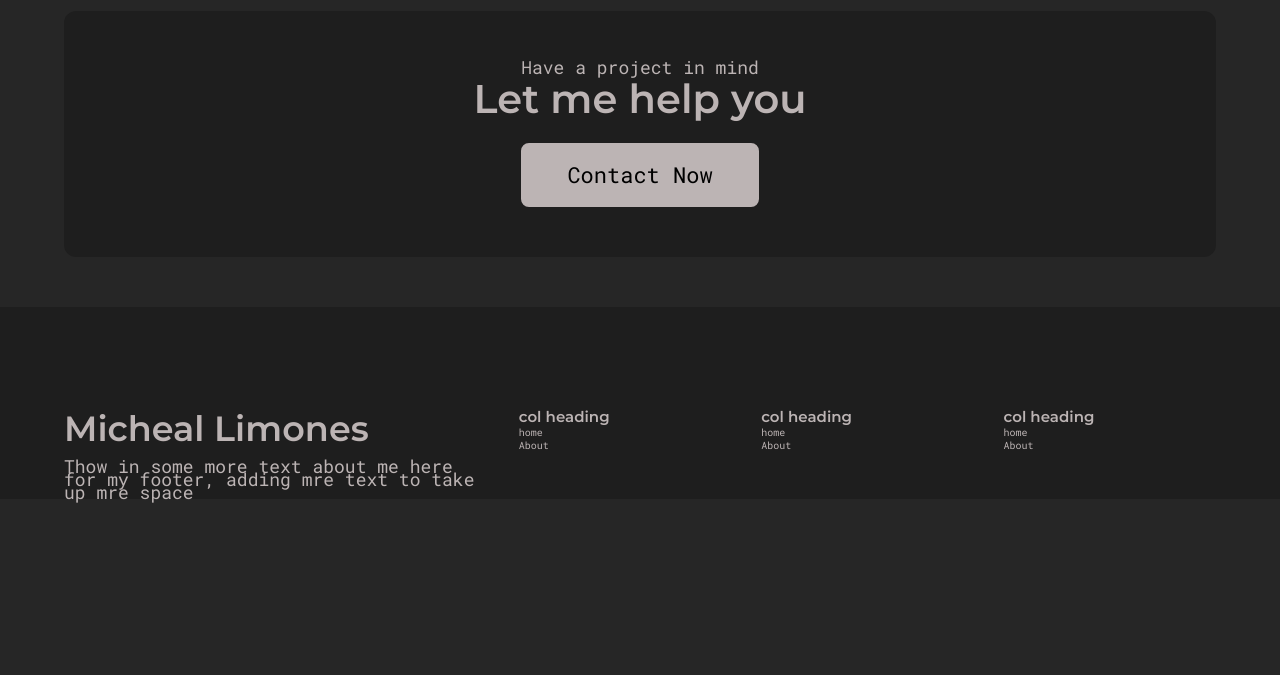
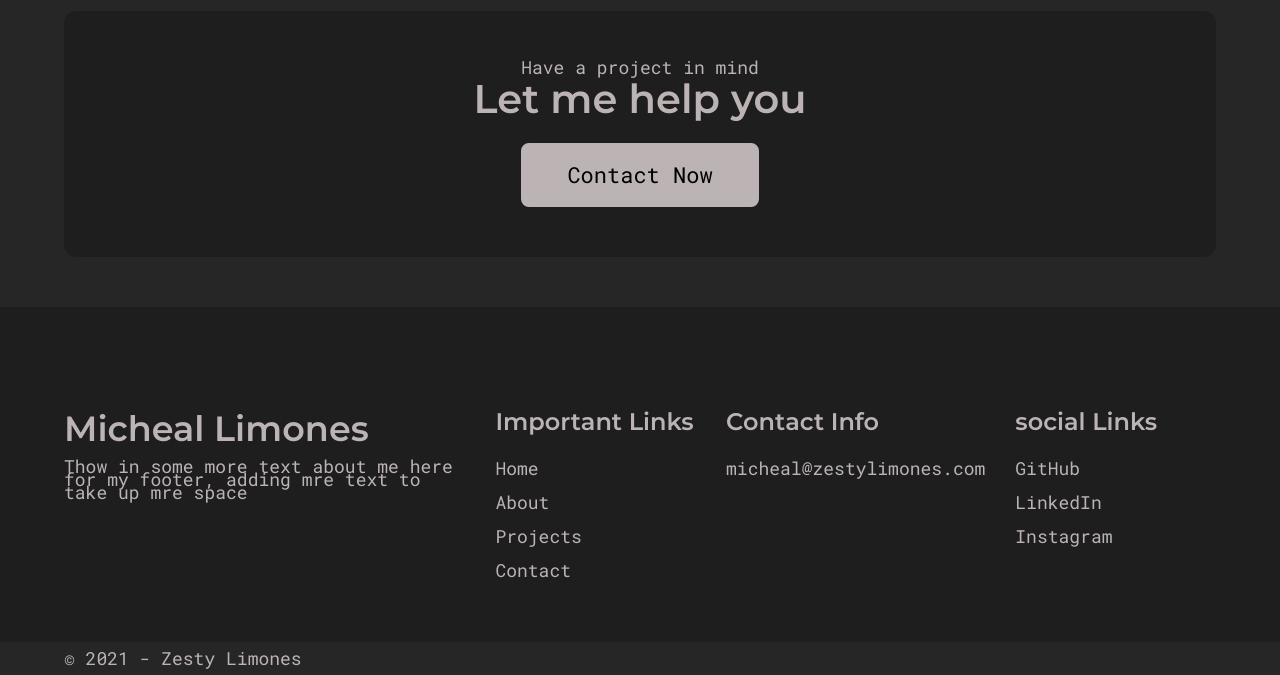
Before and after one commit to ZestyLimones/Zesty_React_Portfolio, a React (Create React App) app: page / in a window 1280 px wide. Shown: the part 2290-2965 px from the top of the page. Before the commit the page ends 2794 px from the top, so only its background shows below. Built offline with nearby package versions, Linux system fonts and the light colour scheme; the HTML template or start-up script is replaced by a standard one; a web font is replaced by a local one.

Commit message:
added additional content to footer.

```diff
--- a/src/components/Footer.js
+++ b/src/components/Footer.js
@@ -24,7 +24,7 @@ const FooterStyles = styled.div`
   }
   .copyright {
     background-color: var(--dark-bg);
-    text-align: left;
+    text-align: center;
     padding: 1rem 0;
     margin-top: 5rem;
     .para {
@@ -64,13 +64,66 @@ export default function Footer() {
           </PText>
         </div>
         <div className="footer__col2">
-          <FooterCol />
+          <FooterCol
+            heading="Important Links"
+            links={[
+              {
+                title: 'Home',
+                path: '/',
+                type: 'Link',
+              },
+              {
+                title: 'About',
+                path: '/about',
+                type: 'Link',
+              },
+              {
+                title: 'Projects',
+                path: '/projects',
+                type: 'Link',
+              },
+              {
+                title: 'Contact',
+                path: '/contact',
+                type: 'Link',
+              },
+            ]}
+          />
         </div>
         <div className="footer__col3">
-          <FooterCol />
+          <FooterCol
+            heading="Contact Info"
+            links={[
+              {
+                title: 'micheal@zestylimones.com',
+                path: 'mailto:micheal@zestylimones.com',
+              },
+            ]}
+          />
         </div>
         <div className="footer__col4">
-          <FooterCol />
+          <FooterCol
+            heading="social Links"
+            links={[
+              {
+                title: 'GitHub',
+                path: 'https://github.com/ZestyLimones',
+              },
+              {
+                title: 'LinkedIn',
+                path: 'https://github.com/ZestyLimones',
+              },
+              {
+                title: 'Instagram',
+                path: 'https://github.com/ZestyLimones',
+              },
+            ]}
+          />
+        </div>
+      </div>
+      <div className="copyright">
+        <div className="container">
+          <PText>© 2021 - Zesty Limones</PText>
         </div>
       </div>
     </FooterStyles>
--- a/src/components/FooterCol.js
+++ b/src/components/FooterCol.js
@@ -1,5 +1,19 @@
 import React from 'react';
 import { Link } from 'react-router-dom';
+import styled from 'styled-components';
+
+const ColStyles = styled.div`
+  .heading {
+    font-size: 2.4rem;
+    margin-bottom: 2rem;
+  }
+  li {
+    margin-bottom: 1rem;
+  }
+  a {
+    font-size: 1.8rem;
+  }
+`;
 
 export default function FooterCol({
   heading = 'col heading',
@@ -17,7 +31,7 @@ export default function FooterCol({
   ],
 }) {
   return (
-    <div>
+    <ColStyles>
       <h2 className="heading">{heading}</h2>
       <ul>
         {links.map((item, index) => (
@@ -32,6 +46,6 @@ export default function FooterCol({
           </li>
         ))}
       </ul>
-    </div>
+    </ColStyles>
   );
 }
```
